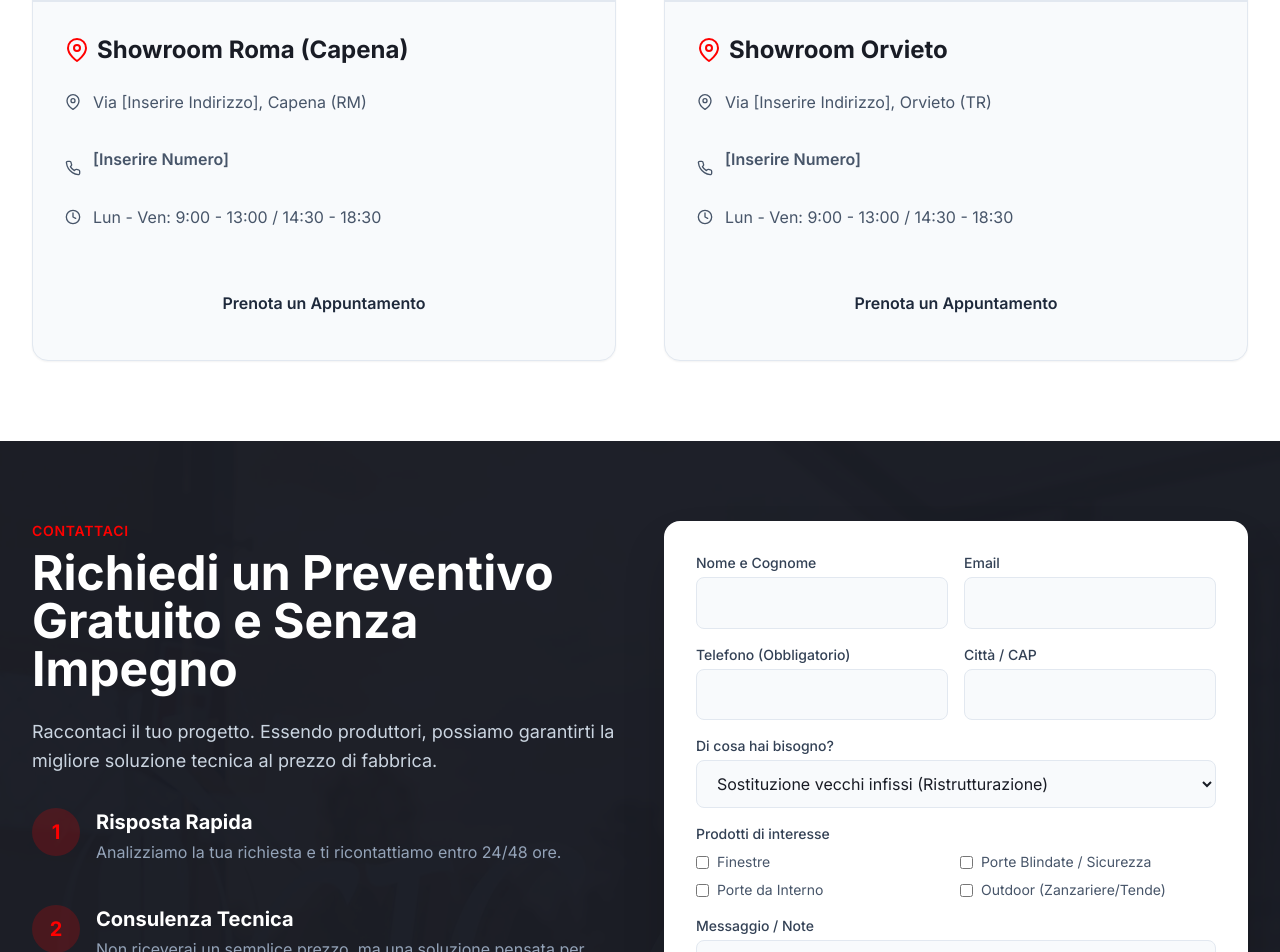
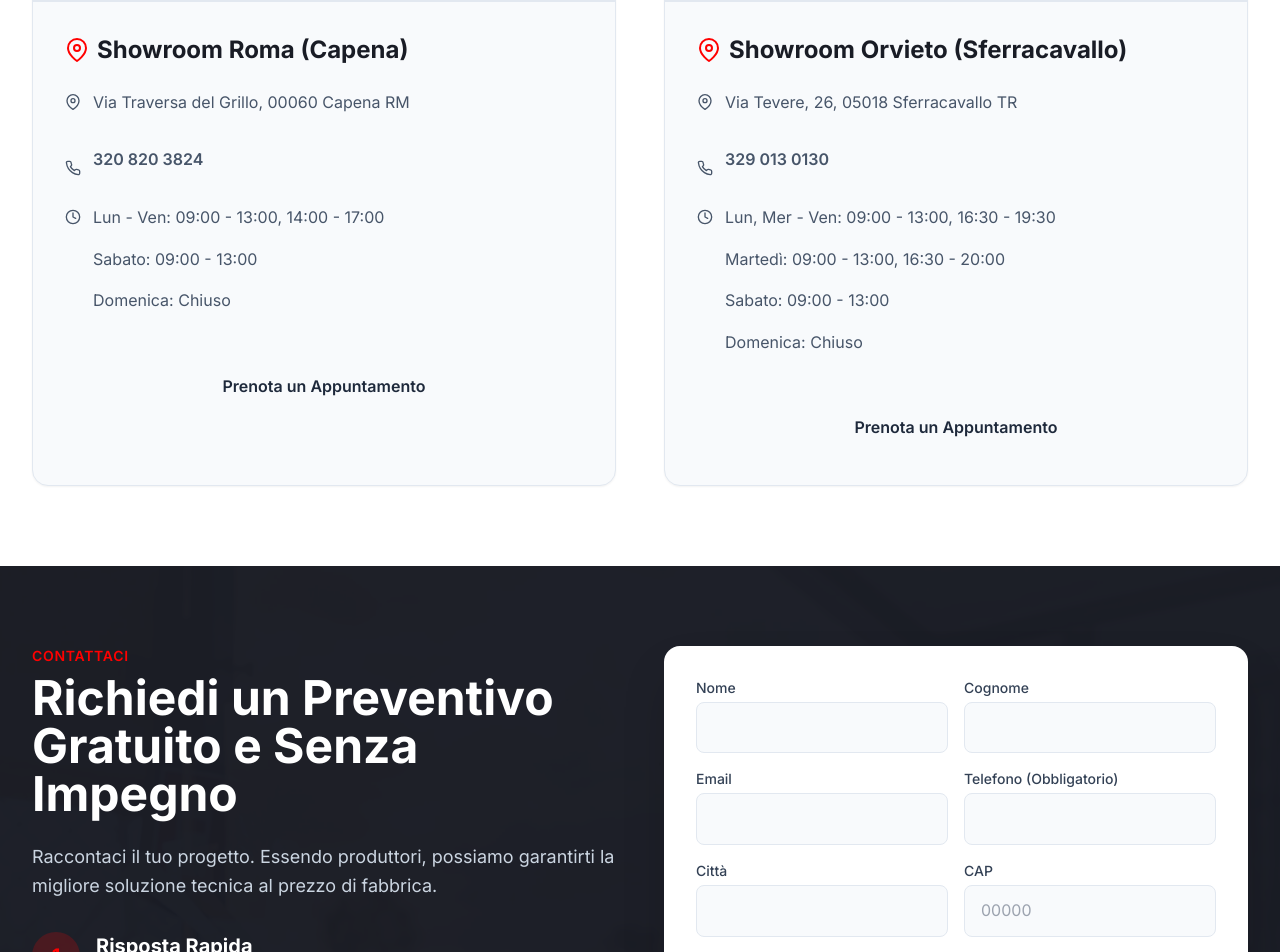
Before and after one commit to maddl-team/Gicall-antigravity, a React (Vite) app: page / in a window 1280 px wide. Shown: the part 5039-5991 px from the top of the page. Built offline with nearby package versions, Linux system fonts and the light colour scheme; grey boxes are pictures that could not be loaded.

Commit message:
contact form + gmaps fixed

```diff
--- a/src/components/ContactSection.jsx
+++ b/src/components/ContactSection.jsx
@@ -4,10 +4,12 @@ import { FiSend, FiCheckCircle, FiPhone, FiMail } from 'react-icons/fi';
 
 const ContactSection = () => {
     const [formState, setFormState] = useState({
-        name: '',
+        firstName: '',
+        lastName: '',
         email: '',
         phone: '',
         city: '',
+        postalCode: '',
         serviceType: 'Sostituzione vecchi infissi (Ristrutturazione)',
         products: [],
         message: '',
@@ -38,7 +40,7 @@ const ContactSection = () => {
         setIsSubmitting(false);
         setIsSuccess(true);
         setFormState({
-            name: '', email: '', phone: '', city: '',
+            firstName: '', lastName: '', email: '', phone: '', city: '', postalCode: '',
             serviceType: 'Sostituzione vecchi infissi (Ristrutturazione)',
             products: [], message: '', privacy: false
         });
@@ -112,11 +114,11 @@ const ContactSection = () => {
                             <div className="space-y-3">
                                 <div className="flex items-center gap-3 text-slate-300">
                                     <FiPhone className="text-amber-500" />
-                                    <span>Roma (Capena): <a href="tel:+39000000000" className="hover:text-white transition-colors font-semibold">[Inserire Numero]</a></span>
+                                    <span>Roma (Capena): <a href="tel:+393208203824" className="hover:text-white transition-colors font-semibold">320 820 3824</a></span>
                                 </div>
                                 <div className="flex items-center gap-3 text-slate-300">
                                     <FiPhone className="text-amber-500" />
-                                    <span>Orvieto: <a href="tel:+39000000000" className="hover:text-white transition-colors font-semibold">[Inserire Numero]</a></span>
+                                    <span>Orvieto: <a href="tel:+393290130130" className="hover:text-white transition-colors font-semibold">329 013 0130</a></span>
                                 </div>
                                 <div className="flex items-center gap-3 text-slate-300">
                                     <FiMail className="text-amber-500" />
@@ -155,16 +157,30 @@ const ContactSection = () => {
                             <form onSubmit={handleSubmit} className="space-y-4">
                                 <div className="grid grid-cols-1 md:grid-cols-2 gap-4">
                                     <div>
-                                        <label className="block text-sm font-medium text-slate-700 mb-1">Nome e Cognome</label>
+                                        <label className="block text-sm font-medium text-slate-700 mb-1">Nome</label>
                                         <input
                                             type="text"
-                                            name="name"
+                                            name="firstName"
                                             required
-                                            value={formState.name}
+                                            value={formState.firstName}
                                             onChange={handleInputChange}
                                             className="w-full px-4 py-3 rounded-lg bg-slate-50 border border-slate-200 focus:ring-2 focus:ring-amber-500 outline-none"
                                         />
                                     </div>
+                                    <div>
+                                        <label className="block text-sm font-medium text-slate-700 mb-1">Cognome</label>
+                                        <input
+                                            type="text"
+                                            name="lastName"
+                                            required
+                                            value={formState.lastName}
+                                            onChange={handleInputChange}
+                                            className="w-full px-4 py-3 rounded-lg bg-slate-50 border border-slate-200 focus:ring-2 focus:ring-amber-500 outline-none"
+                                        />
+                                    </div>
+                                </div>
+
+                                <div className="grid grid-cols-1 md:grid-cols-2 gap-4">
                                     <div>
                                         <label className="block text-sm font-medium text-slate-700 mb-1">Email</label>
                                         <input
@@ -176,9 +192,6 @@ const ContactSection = () => {
                                             className="w-full px-4 py-3 rounded-lg bg-slate-50 border border-slate-200 focus:ring-2 focus:ring-amber-500 outline-none"
                                         />
                                     </div>
-                                </div>
-
-                                <div className="grid grid-cols-1 md:grid-cols-2 gap-4">
                                     <div>
                                         <label className="block text-sm font-medium text-slate-700 mb-1">Telefono (Obbligatorio)</label>
                                         <input
@@ -190,8 +203,11 @@ const ContactSection = () => {
                                             className="w-full px-4 py-3 rounded-lg bg-slate-50 border border-slate-200 focus:ring-2 focus:ring-amber-500 outline-none"
                                         />
                                     </div>
+                                </div>
+
+                                <div className="grid grid-cols-1 md:grid-cols-2 gap-4">
                                     <div>
-                                        <label className="block text-sm font-medium text-slate-700 mb-1">Città / CAP</label>
+                                        <label className="block text-sm font-medium text-slate-700 mb-1">Città</label>
                                         <input
                                             type="text"
                                             name="city"
@@ -199,6 +215,19 @@ const ContactSection = () => {
                                             value={formState.city}
                                             onChange={handleInputChange}
                                             className="w-full px-4 py-3 rounded-lg bg-slate-50 border border-slate-200 focus:ring-2 focus:ring-amber-500 outline-none"
+                                        />
+                                    </div>
+                                    <div>
+                                        <label className="block text-sm font-medium text-slate-700 mb-1">CAP</label>
+                                        <input
+                                            type="text"
+                                            name="postalCode"
+                                            required
+                                            value={formState.postalCode}
+                                            onChange={handleInputChange}
+                                            className="w-full px-4 py-3 rounded-lg bg-slate-50 border border-slate-200 focus:ring-2 focus:ring-amber-500 outline-none"
+                                            placeholder="00000"
+                                            maxLength="5"
                                         />
                                     </div>
                                 </div>
--- a/src/components/ShowroomsSection.jsx
+++ b/src/components/ShowroomsSection.jsx
@@ -4,17 +4,26 @@ import { FiMapPin, FiPhone, FiClock } from 'react-icons/fi';
 const showrooms = [
     {
         city: 'Roma (Capena)',
-        address: 'Via [Inserire Indirizzo], Capena (RM)',
-        phone: '[Inserire Numero]',
-        hours: 'Lun - Ven: 9:00 - 13:00 / 14:30 - 18:30',
-        mapUrl: 'https://www.google.com/maps/embed?pb=!1m18!1m12!1m3!1d2962.707378645776!2d12.5386!3d42.1389!2m3!1f0!2f0!3f0!3m2!1i1024!2i768!4f13.1!3m3!1m2!1s0x0%3A0x0!2zNDLCsDA4JzIwLjAiTiAxMsKwMzInMTkuMCJF!5e0!3m2!1sit!2sit!4v1620000000000!5m2!1sit!2sit'
+        address: 'Via Traversa del Grillo, 00060 Capena RM',
+        phone: '320 820 3824',
+        hours: [
+            'Lun - Ven: 09:00 - 13:00, 14:00 - 17:00',
+            'Sabato: 09:00 - 13:00',
+            'Domenica: Chiuso'
+        ],
+        mapUrl: 'https://www.google.com/maps/embed?pb=!1m18!1m12!1m3!1d2962.5!2d12.5386!3d42.1389!2m3!1f0!2f0!3f0!3m2!1i1024!2i768!4f13.1!3m3!1m2!1s0x132f5e5e5e5e5e5e%3A0x5e5e5e5e5e5e5e5e!2sVia%20Traversa%20del%20Grillo%2C%2000060%20Capena%20RM!5e0!3m2!1sit!2sit!4v1620000000000!5m2!1sit!2sit'
     },
     {
-        city: 'Orvieto',
-        address: 'Via [Inserire Indirizzo], Orvieto (TR)',
-        phone: '[Inserire Numero]',
-        hours: 'Lun - Ven: 9:00 - 13:00 / 14:30 - 18:30',
-        mapUrl: 'https://www.google.com/maps/embed?pb=!1m18!1m12!1m3!1d2945.123456789012!2d12.1000!3d42.7167!2m3!1f0!2f0!3f0!3m2!1i1024!2i768!4f13.1!3m3!1m2!1s0x0%3A0x0!2zNDLCsDQzJzAwLjAiTiAxMsKwMDYnMDAuMCJF!5e0!3m2!1sit!2sit!4v1620000000000!5m2!1sit!2sit'
+        city: 'Orvieto (Sferracavallo)',
+        address: 'Via Tevere, 26, 05018 Sferracavallo TR',
+        phone: '329 013 0130',
+        hours: [
+            'Lun, Mer - Ven: 09:00 - 13:00, 16:30 - 19:30',
+            'Martedì: 09:00 - 13:00, 16:30 - 20:00',
+            'Sabato: 09:00 - 13:00',
+            'Domenica: Chiuso'
+        ],
+        mapUrl: 'https://www.google.com/maps/embed?pb=!1m18!1m12!1m3!1d2945.1!2d12.1000!3d42.7167!2m3!1f0!2f0!3f0!3m2!1i1024!2i768!4f13.1!3m3!1m2!1s0x132f5e5e5e5e5e5e%3A0x5e5e5e5e5e5e5e5e!2sVia%20Tevere%2C%2026%2C%2005018%20Sferracavallo%20TR!5e0!3m2!1sit!2sit!4v1620000000000!5m2!1sit!2sit'
     }
 ];
 
@@ -83,7 +92,11 @@ const ShowroomsSection = () => {
                                     </div>
                                     <div className="flex items-start gap-3">
                                         <FiClock className="mt-1 flex-shrink-0" />
-                                        <p>{showroom.hours}</p>
+                                        <div>
+                                            {showroom.hours.map((hour, idx) => (
+                                                <p key={idx} className={idx > 0 ? 'mt-1' : ''}>{hour}</p>
+                                            ))}
+                                        </div>
                                     </div>
                                 </div>
 
```
